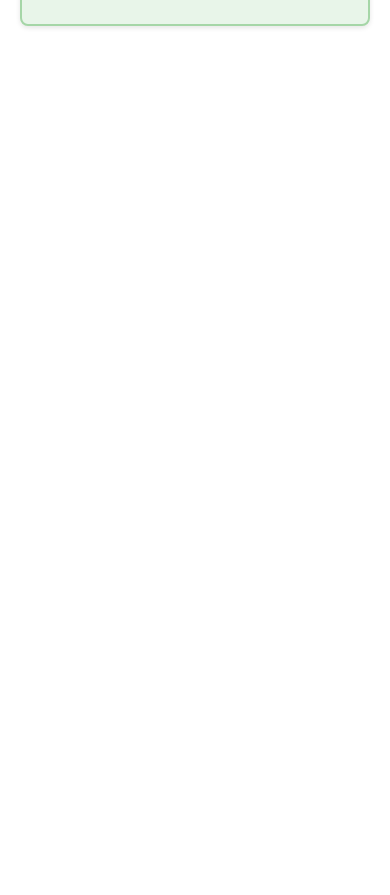
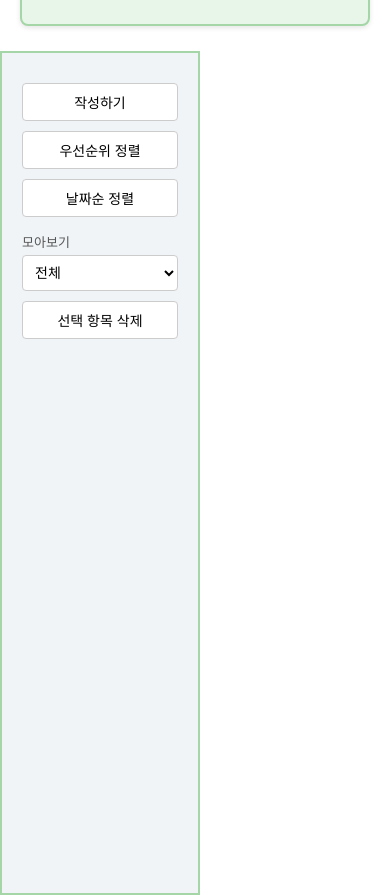
Before and after one commit to worrysjh/enhanced-todo-list, a plain HTML site: page index.html in a window 390 px wide. Shown: the part 98-993 px from the top of the page. Before the commit the page ends 844 px from the top, so only its background shows below. Drawn offline with Linux system fonts and the light colour scheme.

Commit message:
index 구조 변경
html 시맨틱 구조로 변경

```diff
--- a/index.html
+++ b/index.html
@@ -8,19 +8,20 @@
   <script type="module" src="src/action/index.js" defer></script>
 </head>
 <body>
-  <!-- 헤더 -->
-  <div class="header-bar">
+
+  <!-- 헤더 영역 -->
+  <header class="header-bar">
     <h1>나만의 할 일 목록</h1>
     <div class="header-user">👤 내정보</div>
     <button class="hamburger" onclick="import('./src/action/ui.js').then(m => m.toggleMobileToolbar())">☰</button>
-  </div>
+  </header>
 
-  <!-- 모바일 툴바 (초기에는 숨김) -->
-  <div id="mobile-toolbar"></div>
+  <!-- 모바일 전용 내비게이션 -->
+  <nav id="mobile-toolbar" aria-label="모바일 메뉴"></nav>
 
   <div class="wrapper">
-    <!-- 왼쪽 툴바 -->
-    <section>
+    <!-- 사이드 메뉴 (좌측 툴바) -->
+    <aside>
       <button id="openBtn">작성하기</button>
       <button id="sortBtn">우선순위 정렬</button>
       <button id="dateSortBtn">날짜순 정렬</button>
@@ -35,13 +36,14 @@
       <button class="danger-button" onclick="import('./src/action/ui.js').then(m => m.deleteSelectedTodos())">
         선택 항목 삭제
       </button>
-    </section>
+    </aside>
 
-    <!-- 메인 콘텐츠 -->
+    <!-- 본문 콘텐츠 -->
     <main>
       <button id="openBtn" style="display: none;">작성하기</button>
       <ol id="todoList"></ol>
     </main>
   </div>
+
 </body>
 </html>
--- a/src/styles/style.css
+++ b/src/styles/style.css
@@ -9,8 +9,8 @@ body {
     gap: 20px;
   }
 
-  /* 좌측 메뉴 section */
-  section {
+  /* 좌측 메뉴  */
+  aside {
     width: 200px;
     min-height: 100vh;
     padding: 20px;
@@ -20,7 +20,7 @@ body {
     flex-shrink: 0;
   }
 
-  section label {
+  aside label {
     font-size: 13px;
     color: #555;
     margin-top: 15px;
@@ -28,8 +28,8 @@ body {
     display: block;
   }
 
-  section button,
-  section select {
+  aside button,
+  aside select {
     display: block;
     width: 100%;
     margin-bottom: 10px;
```
